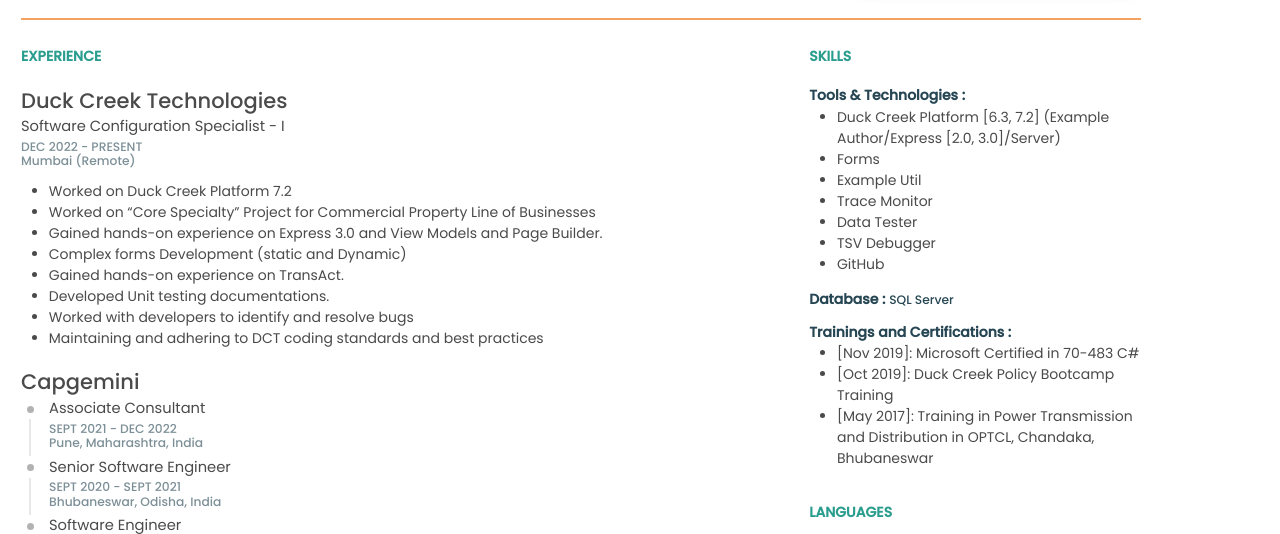
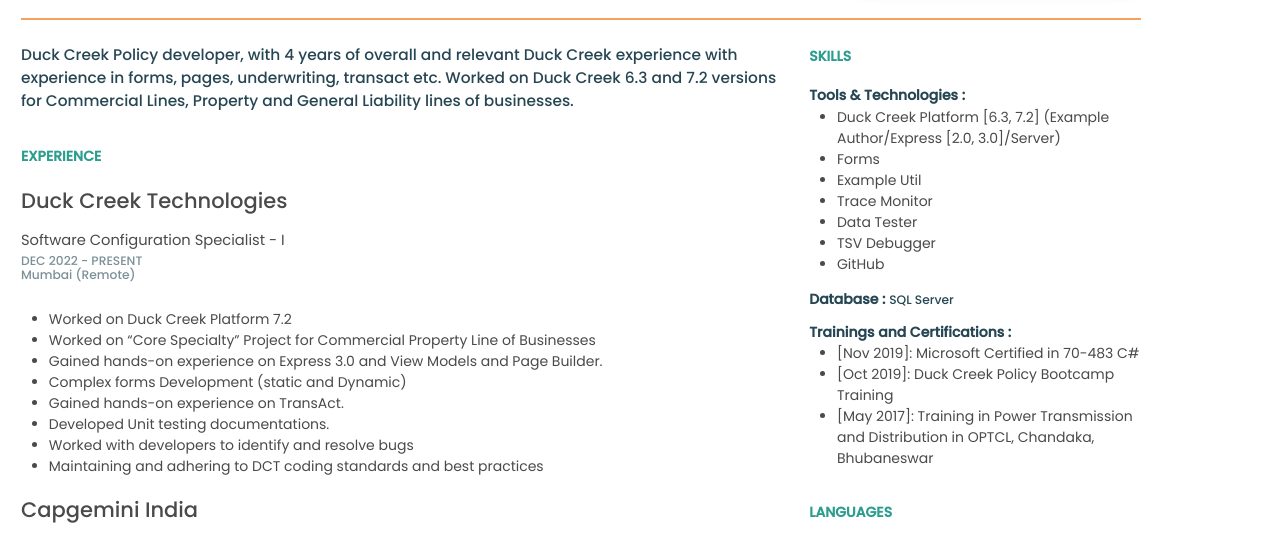
Before and after one commit to shakhamohanty/shakhamohanty.github.io, a plain HTML site: page index.html in a window 1280 px wide. Shown: the part 289-823 px from the top of the page. Drawn offline with Linux system fonts and the light colour scheme.

Commit message:
update style, add experience summary.

```diff
--- a/index.html
+++ b/index.html
@@ -88,6 +88,8 @@
       <section class="panel-container">
         <!-- LEFT PANEL -->
         <section class="left-panel">
+          <p id="exp-summary" style="font-size: 1.1rem;"></p>
+
           <!-- Experience -->
           <section>
             <h1>EXPERIENCE</h1>
--- a/index.js
+++ b/index.js
@@ -1,10 +1,12 @@
 import {
+  experienceSummary,
   experience,
   edData,
   workedOnRecently,
   familiarWith,
 } from './module/data.js';
 
+const expSummaryElm = document.getElementById('exp-summary');
 const expDiv = document.getElementById('experience');
 const edDiv = document.getElementById('education');
 const workedRecentlyDiv = document.getElementById('workedOnRecently');
@@ -24,6 +26,14 @@
   element.style.display = 'none';
   window.print();
   element.style.display = 'block';
+}
+
+function renderExpSummary() {
+  if (experienceSummary.length > 0) {
+    expSummaryElm.innerText = experienceSummary;
+  } else {
+    expSummaryElm.style.display = 'none';
+  }
 }
 
 function renderExperience() {
@@ -67,7 +77,7 @@
           : `<p class="from-to">${exp.workedFrom} - ${exp.workedTo}</p>`
       }
 
-      <ul>
+      <ul style="margin-top: 2rem;">
         ${exp.didWhat.reduce((liAcc, work) => (liAcc += `<li>${work}</li>`), '')}
       </ul>
     </article>
@@ -128,6 +138,7 @@
 }
 
 (function main() {
+  renderExpSummary();
   renderExperience();
   renderEducation();
   renderSkills();
--- a/module/data.js
+++ b/module/data.js
@@ -1,3 +1,5 @@
+const experienceSummary = `Duck Creek Policy developer, with 4 years of overall and relevant Duck Creek experience with experience in forms, pages, underwriting, transact etc. Worked on Duck Creek 6.3 and 7.2 versions for Commercial Lines, Property and General Liability lines of businesses.`;
+
 const experience = [
   {
     organization: 'Duck Creek Technologies',
@@ -24,7 +26,7 @@
     ],
   },
   {
-    organization: 'Capgemini',
+    organization: 'Capgemini India',
     location: 'Bhubaneswar',
     designation: 'Associate Consultant',
     workedFrom: 'SEPT 2021',
@@ -113,4 +115,4 @@
   },
 ];
 
-export { experience, edData, workedOnRecently, familiarWith };
+export { experienceSummary, experience, edData, workedOnRecently, familiarWith };
--- a/styles/print.css
+++ b/styles/print.css
@@ -1,7 +1,7 @@
 @import './same-org-timeline.css';
 
 html {
-  font-size: 12px;
+  font-size: 14px;
 }
 
 .main-container {
--- a/styles/style.css
+++ b/styles/style.css
@@ -204,6 +204,8 @@
 
 .org-name {
   font-weight: 500;
+  display: inline-block;
+  margin-bottom: 1rem;
 }
 
 .exp-sub__text {
```
